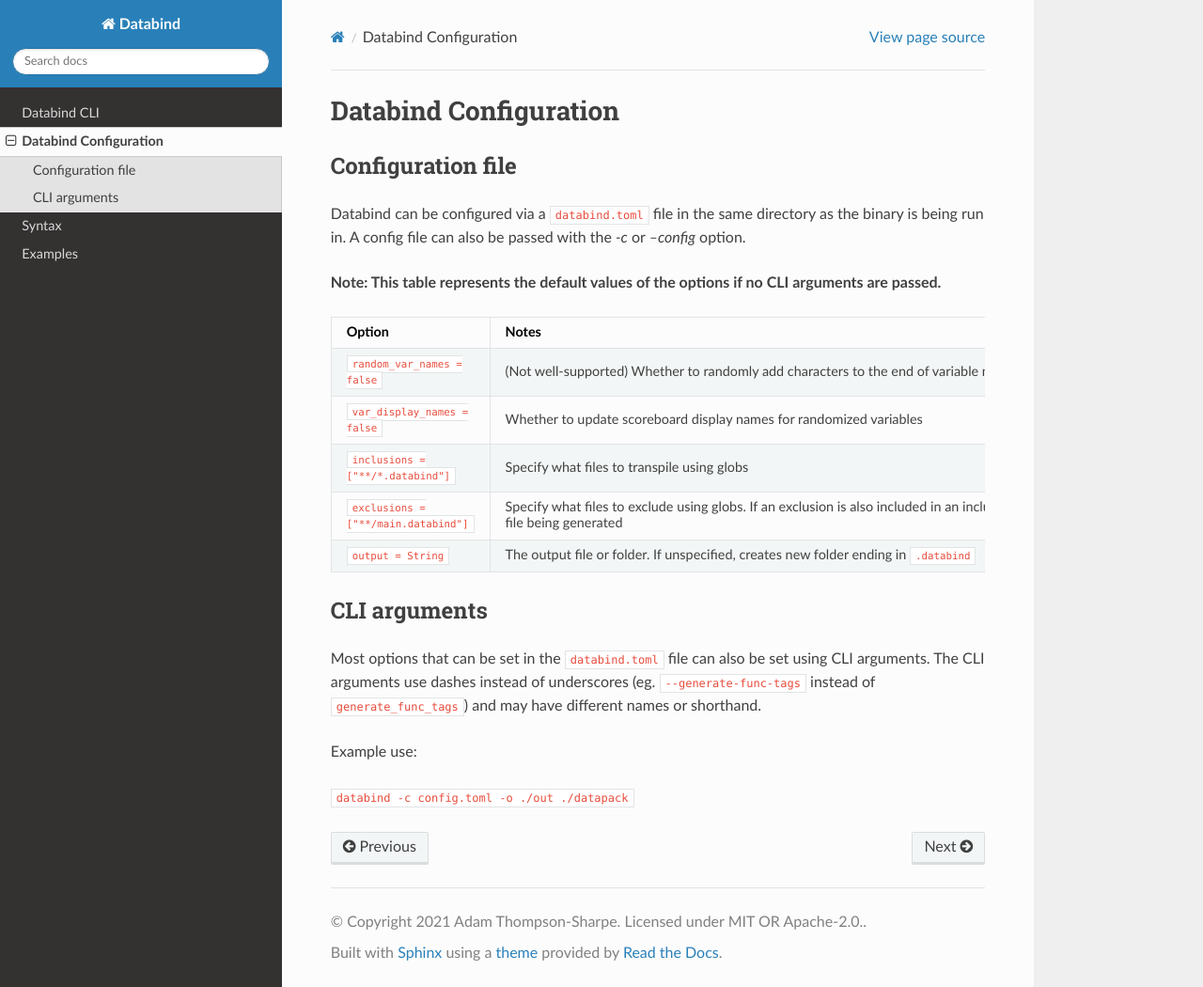
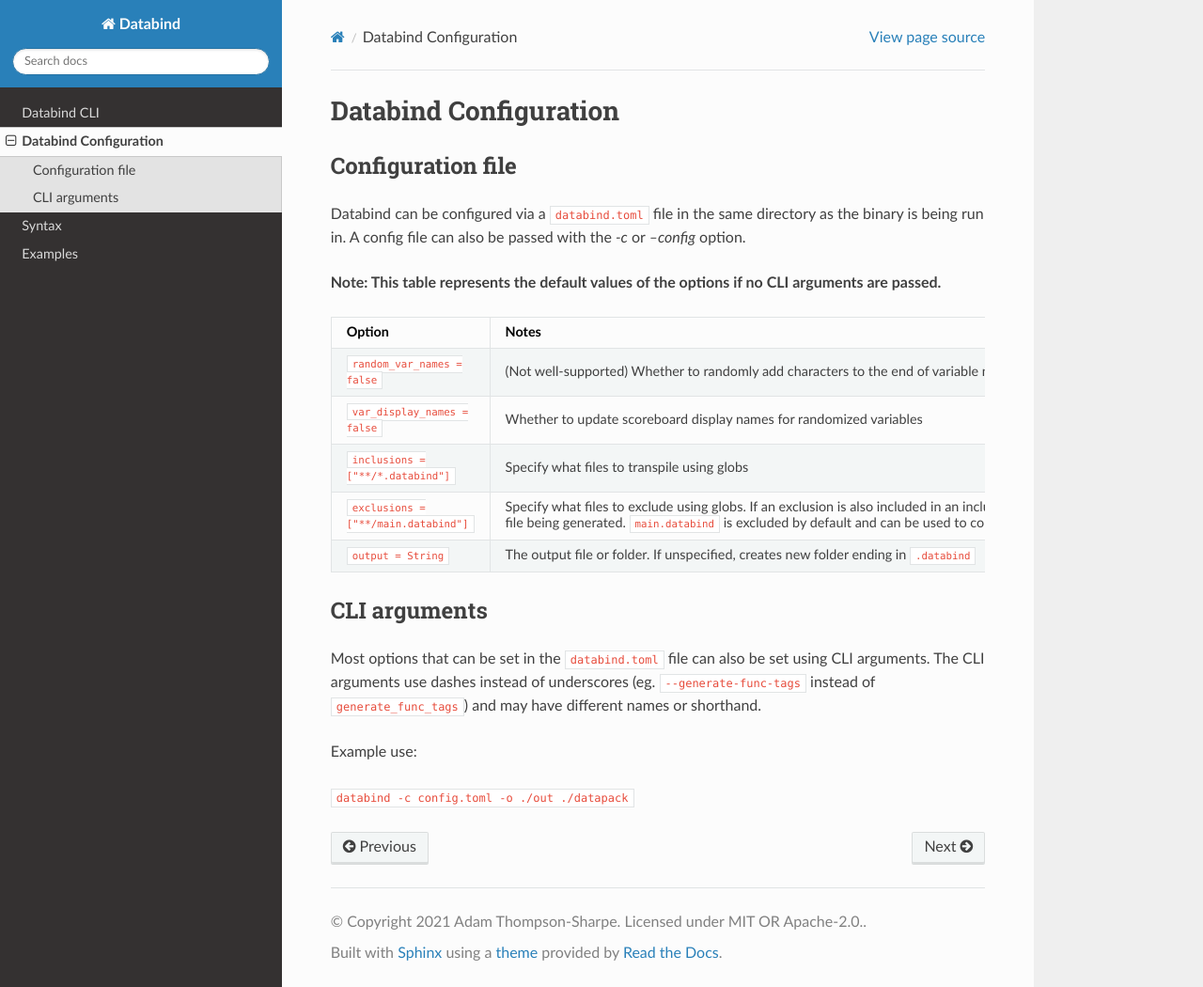
Before and after one commit to MysteryBlokHed/databind, a Sphinx documentation site: the page built from docs/config.rst, in a window 1280 px wide and 1050 px high. Shown: the whole window at 94% size. Built offline with Sphinx 7.4.7 and the Read the Docs theme 2.0.0, drawn with Linux system fonts in a browser that asks for light colours.

Commit message:
Update notes for config exclusions

```diff
--- a/docs/config.rst
+++ b/docs/config.rst
@@ -21,9 +21,10 @@
 | ``inclusions = ["**/*.databind"]``    | Specify what files to transpile using globs                         |
 +---------------------------------------+---------------------------------------------------------------------+
 |                                       | Specify what files to exclude using globs.                          |
-| ``exclusions = ["**/main.databind"]`` | If an exclusion is also included in an inclusions glob,             |
-|                                       | it will be transpiled without its own ``.mcfunction``               |
-|                                       | file being generated                                                |
+|                                       | If an exclusion is also included in an inclusions glob,             |
+| ``exclusions = ["**/main.databind"]`` | it will be transpiled without its own ``.mcfunction``               |
+|                                       | file being generated. ``main.databind`` is excluded by default      |
+|                                       | and can be used to contain only function definitions                |
 +---------------------------------------+---------------------------------------------------------------------+
 | ``output = String``                   | The output file or folder. If unspecified,                          |
 |                                       | creates new folder ending in ``.databind``                          |
```
